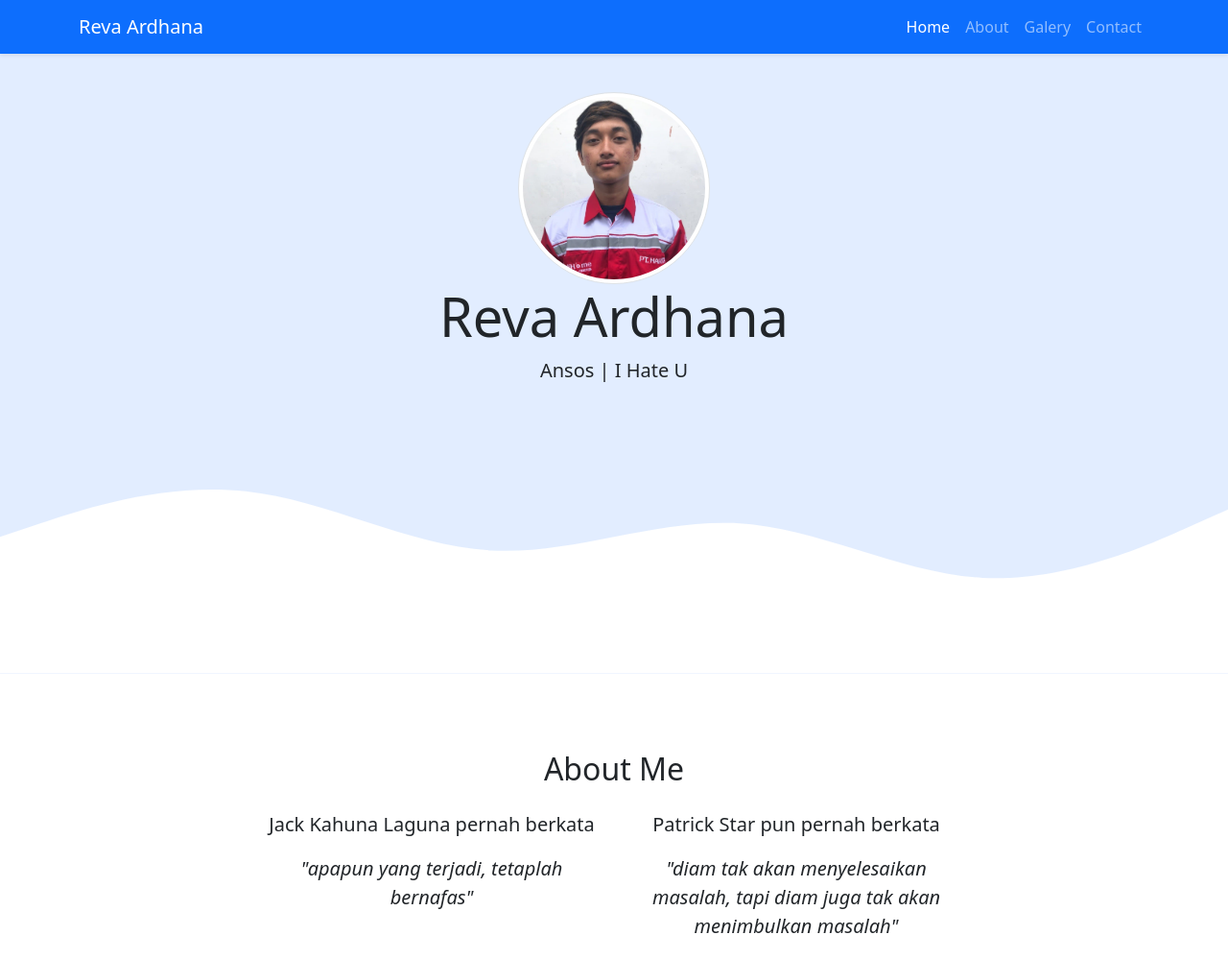
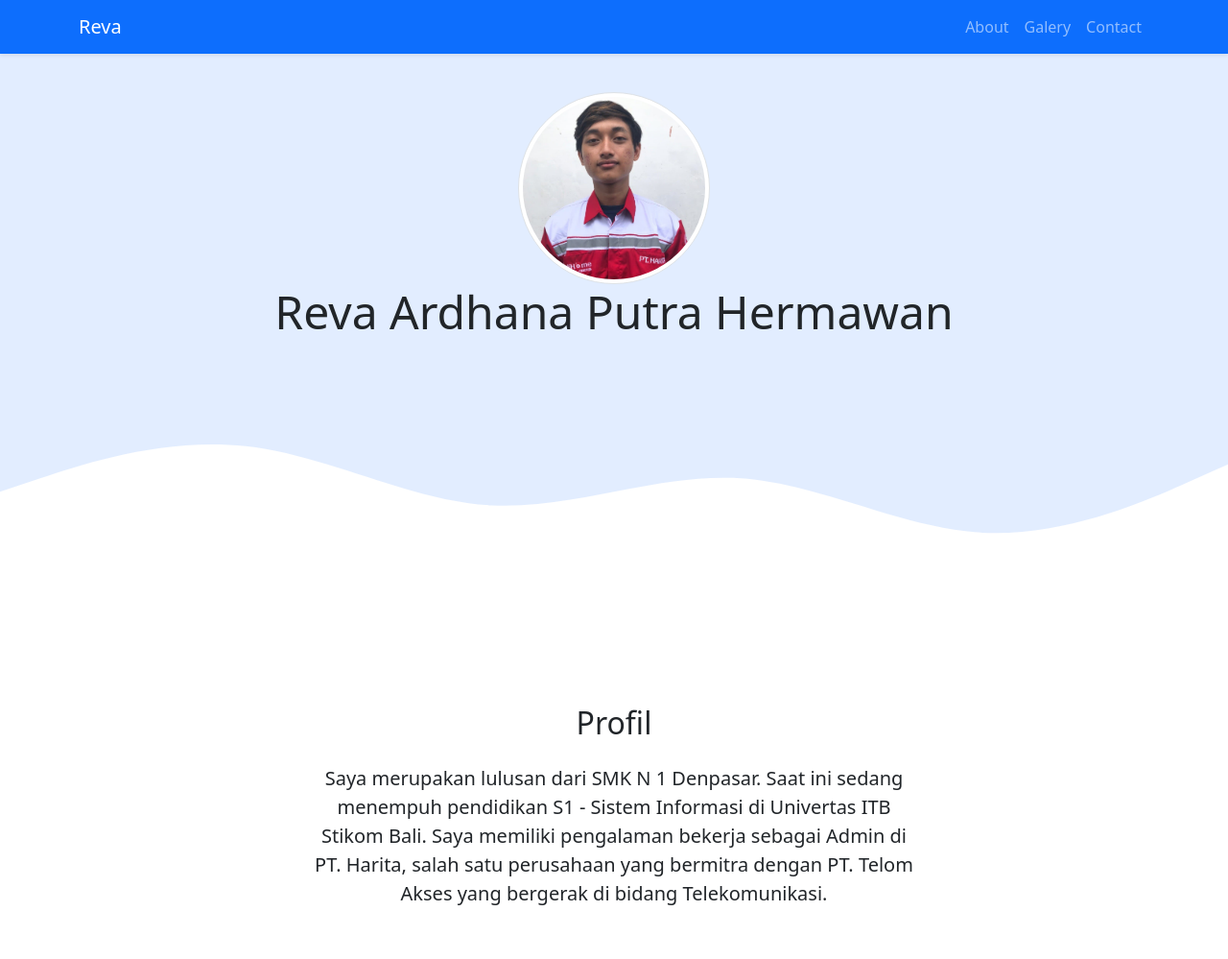
Before and after one commit to revaardhana/revaardhana.github.io, a plain HTML site: page index.html in a window 1280 px wide. Shown: the top 999 px of the page at 96% size. Drawn offline with nearby package versions, Linux system fonts and the light colour scheme.

Commit message:
Update index.html

```diff
--- a/index.html
+++ b/index.html
@@ -19,15 +19,15 @@
     <!-- Navbar -->
     <nav class="navbar navbar-expand-lg navbar-dark bg-primary shadow-sm fixed-top">
       <div class="container">
-        <a class="navbar-brand" href="#">Reva Ardhana</a>
+        <a class="navbar-brand" href="#">Reva</a>
         <button class="navbar-toggler" type="button" data-bs-toggle="collapse" data-bs-target="#navbarNav" aria-controls="navbarNav" aria-expanded="false" aria-label="Toggle navigation">
           <span class="navbar-toggler-icon"></span>
         </button>
         <div class="collapse navbar-collapse" id="navbarNav">
           <ul class="navbar-nav ms-auto">
-            <li class="nav-item">
+            <!-- <li class="nav-item">
               <a class="nav-link active" aria-current="page" href="#home">Home</a>
-            </li>
+            </li> -->
             <li class="nav-item">
               <a class="nav-link" href="#about">About</a>
             </li>
@@ -46,8 +46,8 @@
     <!-- Jumbotron -->
     <section class="jumbotron text-center">
       <img src="img/reva.jpg" alt="Reva Ardhana" width="200" class="rounded-circle img-thumbnail" />
-      <h1 class="display-4">Reva Ardhana</h1>
-      <p class="lead">Ansos | I Hate U</p>
+      <h1 class="display-5">Reva Ardhana Putra Hermawan</h1>
+      <p class="lead"></p>
       <svg xmlns="http://www.w3.org/2000/svg" viewBox="0 0 1440 320">
         <path
           fill="#fff"
@@ -63,17 +63,12 @@
       <div class="container">
         <div class="row text-center mb-3">
           <div class="col">
-            <h2>About Me</h2>
+            <h2>Profil</h2>
           </div>
         </div>
         <div class="row justify-content-center fs-5 text-center">
-          <div class="col-md-4">
-            <p>Jack Kahuna Laguna pernah berkata</p>
-            <p class="fst-italic">"apapun yang terjadi, tetaplah bernafas"</p>
-          </div>
-          <div class="col-md-4">
-            <p>Patrick Star pun pernah berkata</p>
-            <p class="fst-italic">"diam tak akan menyelesaikan masalah, tapi diam juga tak akan menimbulkan masalah"</p>
+          <div class="col-md-7">
+            <p>Saya merupakan lulusan dari SMK N 1 Denpasar. Saat ini sedang menempuh pendidikan S1 - Sistem Informasi di Univertas ITB Stikom Bali. Saya memiliki pengalaman bekerja sebagai Admin di PT. Harita, salah satu perusahaan yang bermitra dengan PT. Telom Akses yang bergerak di bidang Telekomunikasi.</p>
           </div>
         </div>
       </div>
@@ -92,7 +87,7 @@
       <div class="container">
         <div class="row text-center mb-3">
           <div class="col">
-            <h2>Select your agent</h2>
+            <h2>Picture</h2>
           </div>
         </div>
         <div class="row justify-content-center">
@@ -108,7 +103,7 @@
             <div class="card">
               <img src="img/1.jpg" class="card-img-top" alt="Image 2" />
               <div class="card-body">
-                <p class="card-text" style="text-align: center"><b>Ospek</b></p>
+                <p class="card-text" style="text-align: center"><b>Profile</b></p>
               </div>
             </div>
           </div>
@@ -134,7 +129,7 @@
     <!-- Akhir Image -->
 
     <!-- Contact -->
-    <section id="contact">
+    <!-- <section id="contact">
       <div class="container">
         <div class="row text-center">
           <div class="col">
@@ -168,7 +163,7 @@
           d="M0,288L34.3,288C68.6,288,137,288,206,256C274.3,224,343,160,411,149.3C480,139,549,181,617,218.7C685.7,256,754,288,823,272C891.4,256,960,192,1029,181.3C1097.1,171,1166,213,1234,224C1302.9,235,1371,213,1406,202.7L1440,192L1440,320L1405.7,320C1371.4,320,1303,320,1234,320C1165.7,320,1097,320,1029,320C960,320,891,320,823,320C754.3,320,686,320,617,320C548.6,320,480,320,411,320C342.9,320,274,320,206,320C137.1,320,69,320,34,320L0,320Z"
         ></path>
       </svg>
-    </section>
+    </section> -->
     <!-- Akhir Contact -->
 
     <!-- Footer -->
```
